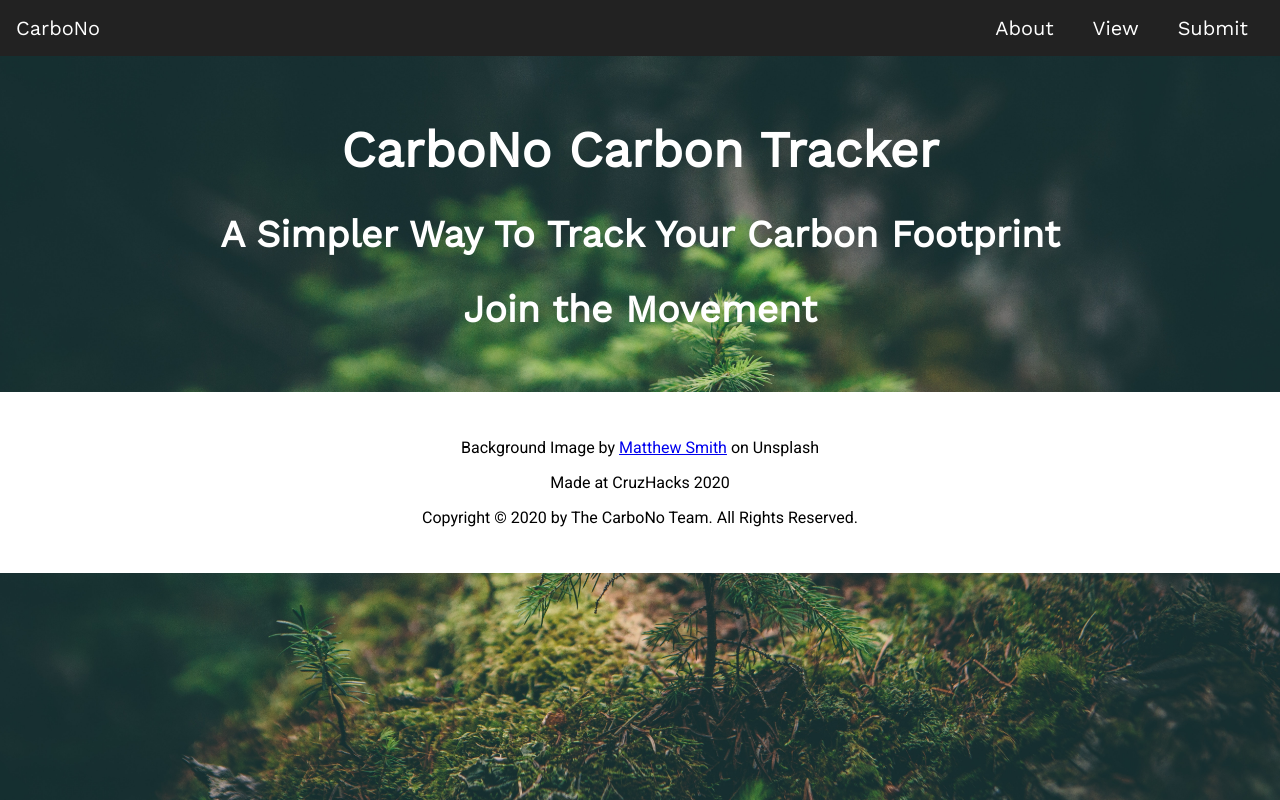
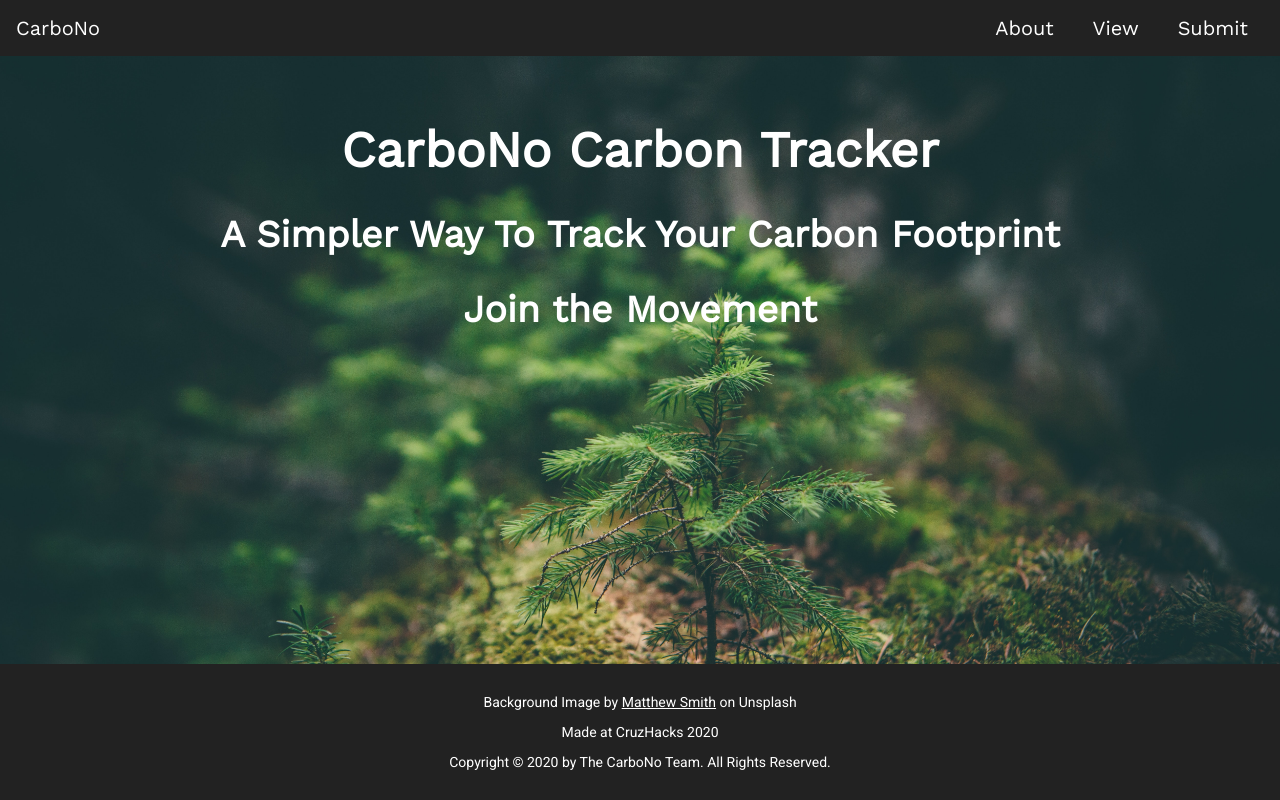
Before and after one commit to tonyma08/CarboNo, a Flask app: page / in a window 1280 px wide. Run offline with Flask 2, Linux system fonts and the light colour scheme.

Commit message:
Prettify footer

```diff
--- a/static/styles/common.css
+++ b/static/styles/common.css
@@ -3,14 +3,25 @@
 .header {
     overflow: hidden;
     margin: 0px;
+    font-weight: medium;
+	font-size: 20px;
+	text-align: left;
+}
+
+.header, .footer {
     font-family: 'Work Sans', sans-serif;
-    font-weight: Medium;
-	font-size: 20px;
     padding: 16px;
 	background-color: #222222;
-	text-align: left;
     color: #ffffff;
+}
 
+.footer {
+	text-align: center;
+}
+
+.footer a {
+	color: #ffffff;
+	text-decorate: underline;
 }
 
 .title {
@@ -53,14 +64,22 @@ body {
     font-family: 'Roboto', sans-serif;
     background-image: url("/static/header-image.jpg");
 	background-size: cover;
+	font-size: 14px;
 }
 p {
 	font-family: 'Roboto', sans-serif;
-	font-size: 10;
-	color: #000000;
 }
-.footer{
-    text-align: center;
-    background-color: #ffffff;
-    padding: 30px;
+
+html, body {
+  height: 100%;
 }
+body {
+  display: flex;
+  flex-direction: column;
+}
+.content {
+  flex: 1 0 auto;
+}
+.footer {
+  flex-shrink: 0;
+}
--- a/templates/base.html
+++ b/templates/base.html
@@ -15,7 +15,9 @@
 				<li><a href="/submit">Submit</a></li>
 			</ul>
 		</div>
+		<div class="content">
 		{% block content %}{% endblock %}
+		</div>
 		<div class="footer">
 			<p>Background Image by <a href= "https://unsplash.com/@whale">Matthew Smith</a> on Unsplash</p>
 			<p>Made at CruzHacks 2020</p>
```
